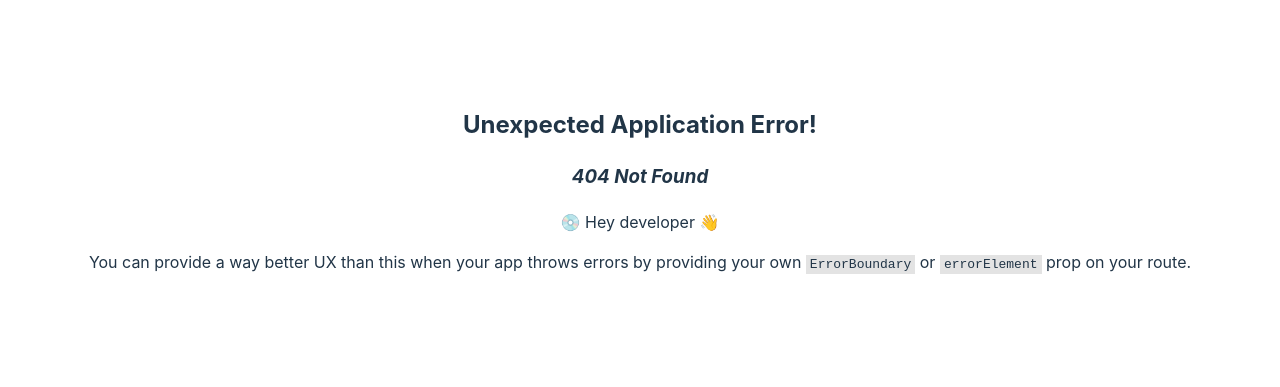
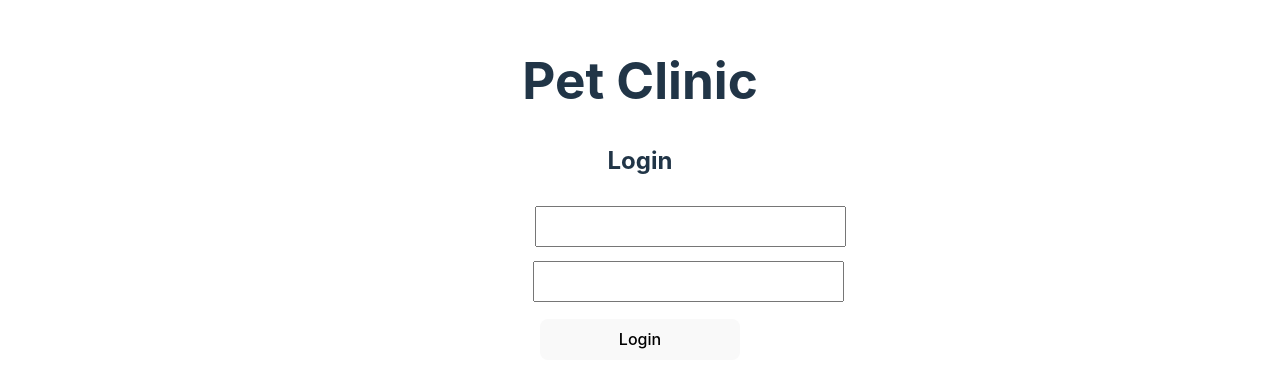
Before and after one commit to gfa-cc-after/Avengers_PET_Clinic, a React (Vite) app in the folder Pet-Clinic-Frontend/: page /login in a window 1280 px wide. Before the commit this address had no page. Shown: the part 211-598 px from the top of the page. Built offline with nearby package versions, Linux system fonts and the light colour scheme.

Commit message:
copied login page

```diff
--- a/Pet-Clinic-Frontend/src/main.tsx
+++ b/Pet-Clinic-Frontend/src/main.tsx
@@ -7,6 +7,7 @@ import {
 import './index.css'
 import Registration from './pages/Registration';
 import App from './App';
+import LoginForm from './pages/Login';
 
 const router = createBrowserRouter([
   {
@@ -17,6 +18,10 @@ const router = createBrowserRouter([
     path: "/registration",
     element: <Registration />,
   },
+  {
+    path: "/login",
+    element: <LoginForm />,
+  },
 ]);
 
 ReactDOM.createRoot(document.getElementById('root')!).render(
--- a/Pet-Clinic-Frontend/src/pages/Login.css
+++ b/Pet-Clinic-Frontend/src/pages/Login.css
@@ -0,0 +1,63 @@
+#root {
+    max-width: 1280px;
+    margin: 0 auto;
+    padding: 2rem;
+    text-align: center;
+  }
+
+  .logo {
+    height: 6em;
+    padding: 1.5em;
+    will-change: filter;
+    transition: filter 300ms;
+  }
+  .logo:hover {
+    filter: drop-shadow(0 0 2em #646cffaa);
+  }
+  .logo.react:hover {
+    filter: drop-shadow(0 0 2em #61dafbaa);
+  }
+
+  @keyframes logo-spin {
+    from {
+      transform: rotate(0deg);
+    }
+    to {
+      transform: rotate(360deg);
+    }
+  }
+
+  @media (prefers-reduced-motion: no-preference) {
+    a:nth-of-type(2) .logo {
+      animation: logo-spin infinite 20s linear;
+    }
+  }
+
+  .card {
+    padding: 2em;
+  }
+
+  .read-the-docs {
+    color: #888;
+  }
+
+  .input{
+    margin-left: 5px;
+  }
+  .loginButton{
+    margin-top: 10px;
+    width: 200px;
+  }
+
+  .inputGroup{
+    display: flex;
+    justify-content: space-between;
+  }
+
+  .inputGroup .label{
+    flex: 1;
+  }
+
+  .inputGroup .input{
+    flex: 1;
+  }
--- a/Pet-Clinic-Frontend/src/pages/Login.tsx
+++ b/Pet-Clinic-Frontend/src/pages/Login.tsx
@@ -0,0 +1,51 @@
+import { useState } from 'react'
+import './Login.css'
+
+
+function LoginForm() {
+  const [username, setUsername] = useState("")
+  const [password, setPassword] = useState("")
+
+  return (
+    <>
+      <h1>Pet Clinic</h1>
+      <h2>Login</h2>
+     <div className = "formDiv">
+        <form className='form' onSubmit={function (event){
+          event.preventDefault()
+          console.log("Form submitted")
+          console.log('username:' , username)
+          console.log('password: ' , password)
+          window.location.reload()
+        }}>
+          <div className='inputGroup'>
+           <label className='label'> Username:
+              <input className='input'
+                type='text'
+                name='username'
+                value={username}
+                onChange={function (event){
+                  setUsername(event.target.value)
+                }}
+            ></input></label>
+          </div>
+          <div className='inputGroup'>
+            <label className='label'> Password:
+                <input className='input'
+                type='password'
+                name='password'
+                value={password}
+                onChange={function (event){
+                  setPassword(event.target.value)
+                }}
+              ></input>
+            </label>
+          </div>
+          <button className='loginButton'>Login</button>
+        </form>
+     </div>
+    </>
+  )
+}
+
+export default LoginForm
```
